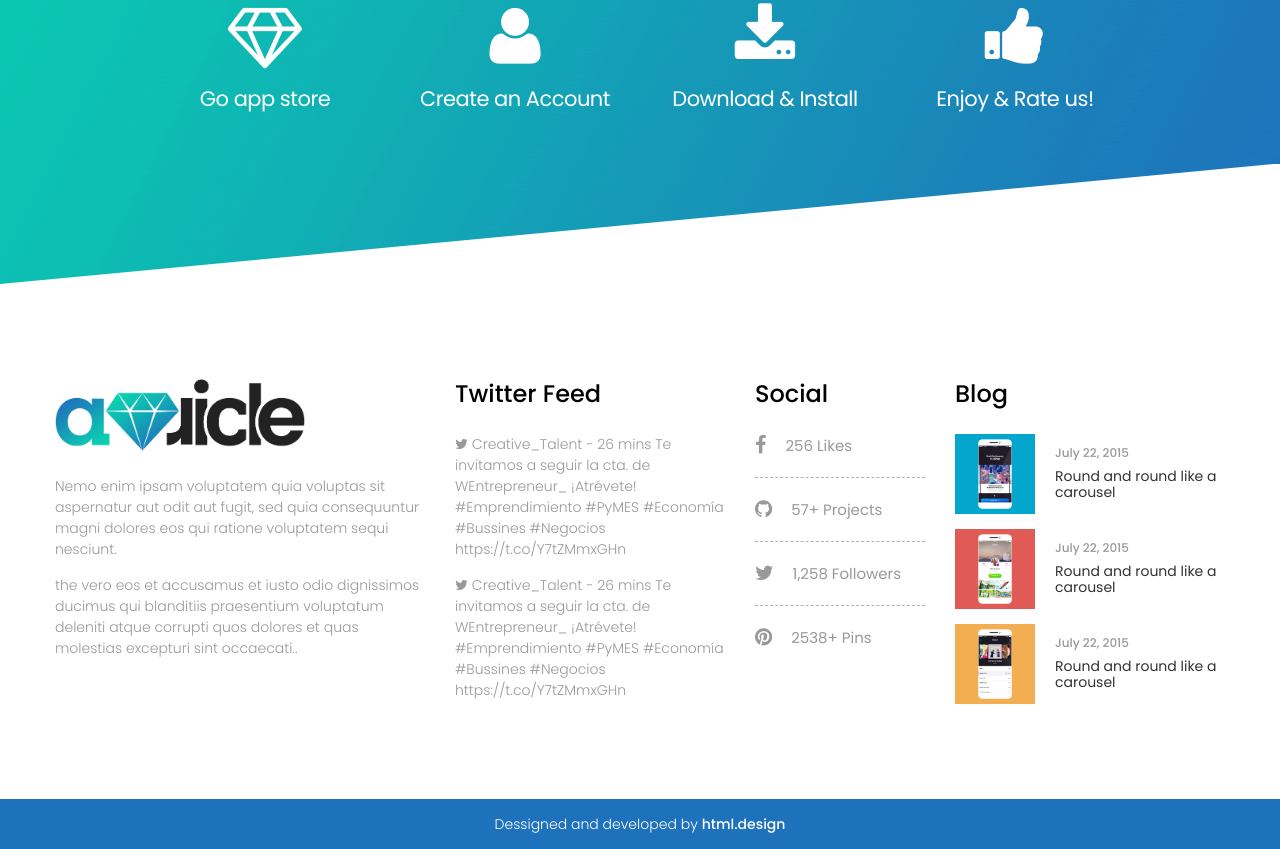
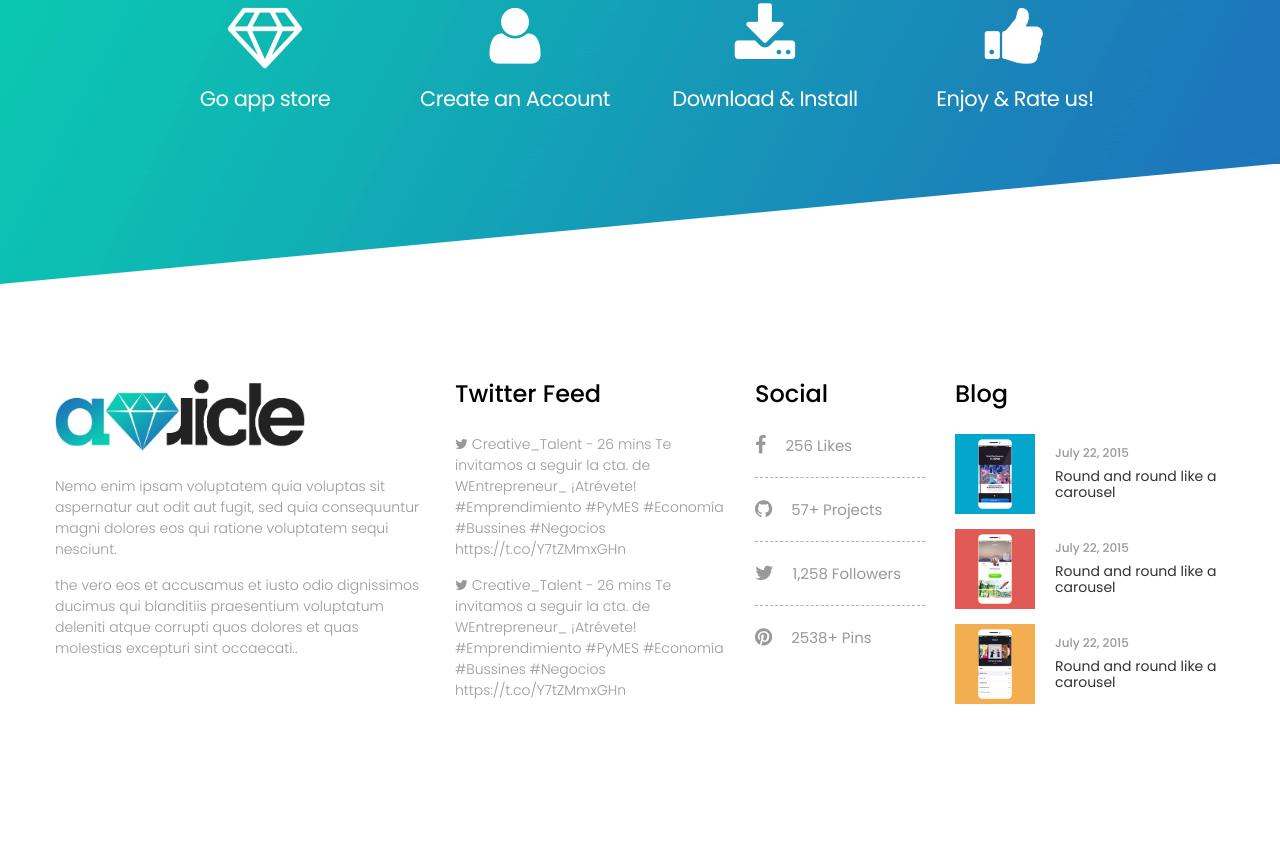
Before and after one commit to Shu12388y/agencyWebsite2, a plain HTML site: page screenshots.html in a window 1280 px wide. Shown: the part 1740-2589 px from the top of the page. After the commit the page ends 2539 px from the top, so only its background shows below. Drawn offline with Linux system fonts and the light colour scheme; some packages are replaced by stand-ins of ours.

Commit message:
Update screenshots.html

```diff
--- a/screenshots.html
+++ b/screenshots.html
@@ -231,9 +231,7 @@
             </div>
          </div>
          <!-- footer bottom -->
-         <div class="footer_bottom">
-            <p>Dessigned and developed by <strong>html.design</strong></p>
-         </div>
+
       </footer>
       <!-- end footer -->
       <!--=========== js section ===========-->
```
